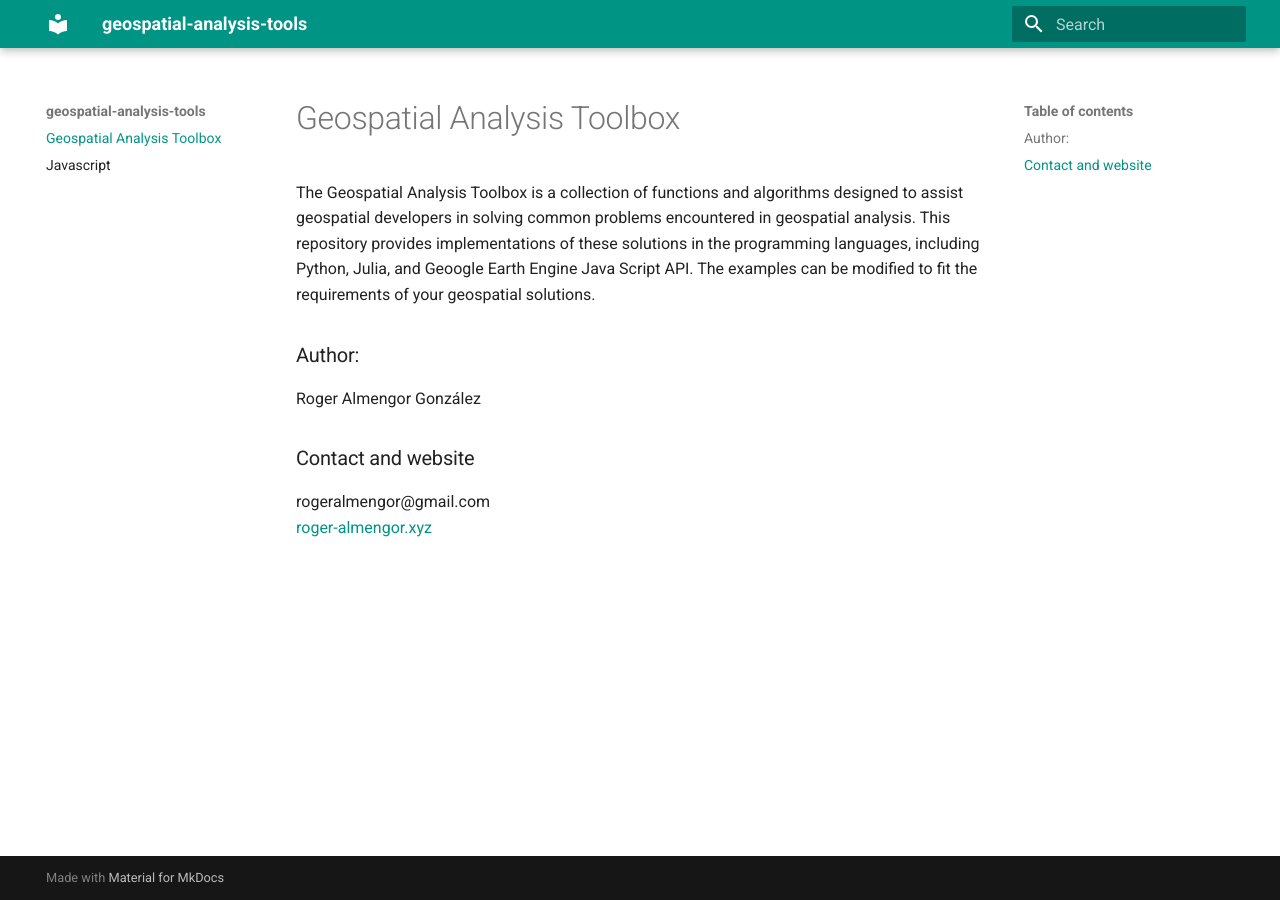
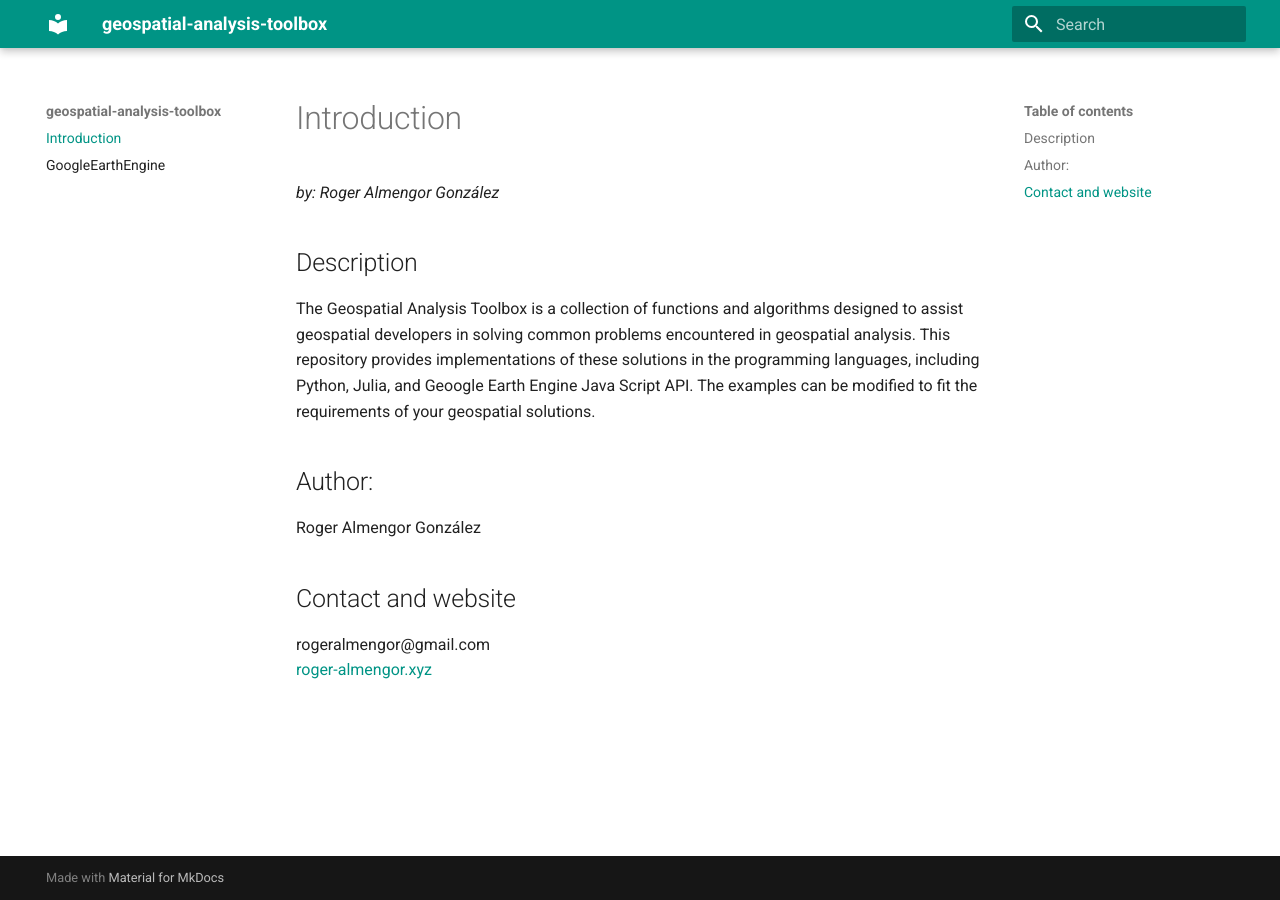
Before and after one commit to rogeralmengor/geospatial-analysis.io, an MkDocs documentation site: the page built from docs/index.md, in a window 1280 px wide. Built offline with MkDocs 1.6.1 and Material for MkDocs 9.7.7, drawn with Linux system fonts in a browser that asks for light colours; nearby versions of some CDN libraries.

```diff
--- a/docs/index.md
+++ b/docs/index.md
@@ -1,9 +1,13 @@
-# Geospatial Analysis Toolbox
+# Introduction
+<i>by: Roger Almengor González</i>
+<br>
+
+## Description
 The Geospatial Analysis Toolbox is a collection of functions and algorithms designed to assist geospatial developers in solving common problems encountered in geospatial analysis. This repository provides implementations of these solutions in the programming languages, including Python, Julia, and Geoogle Earth Engine Java Script API. The examples can be modified to fit the requirements of your geospatial solutions.
 
-### Author:
+## Author:
 Roger Almengor González
 
-### Contact and website
+## Contact and website
 rogeralmengor@gmail.com<br>
 [roger-almengor.xyz](https://roger-almengor.xyz/)
--- a/mkdocs.yml
+++ b/mkdocs.yml
@@ -1,4 +1,4 @@
-site_name: geospatial-analysis-tools
+site_name: geospatial-analysis-toolbox
 
 markdown_extensions:
   - pymdownx.highlight:
```
Also changed, not shown: docs/GoogleEarthEngine.md (renamed from docs/javascript.md, +1 -2 lines), site/404.html, site/GoogleEarthEngine/index.html, site/index.html, site/search/search_index.json, 1 other file.
